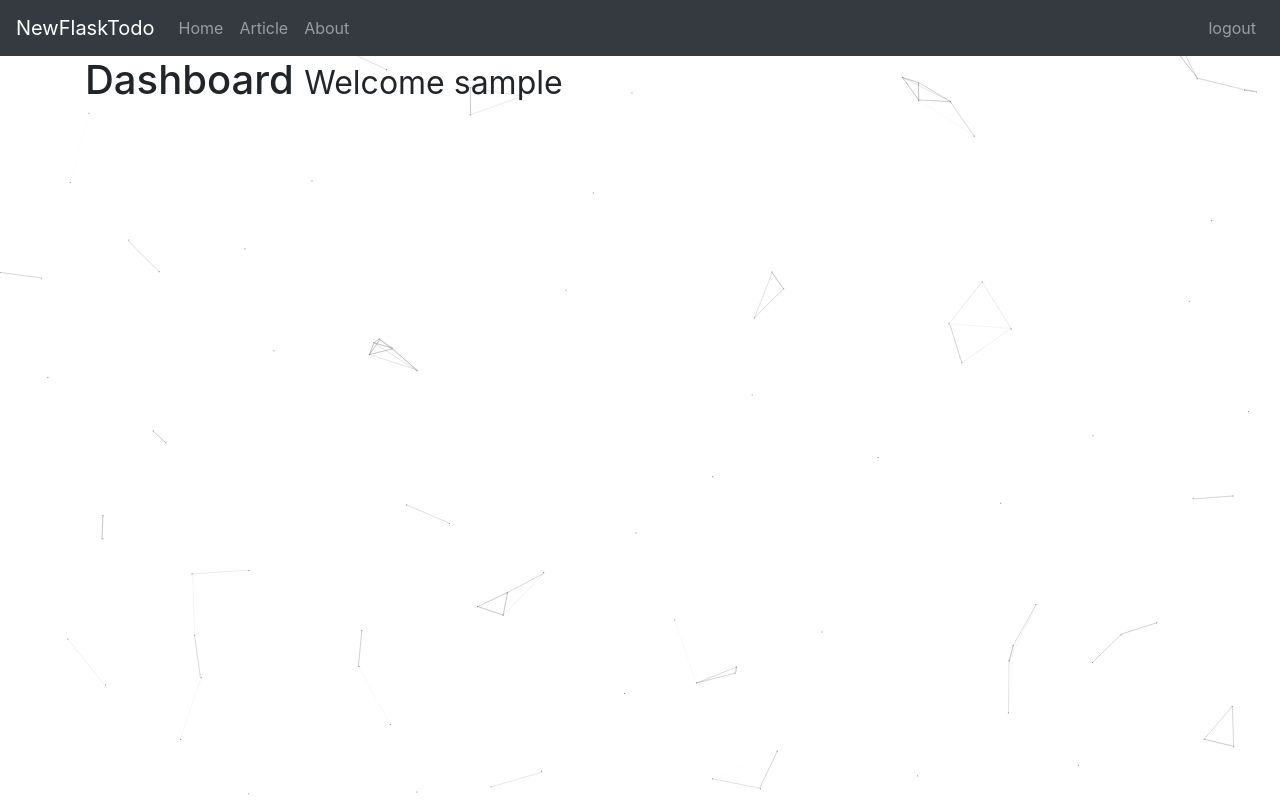
After one commit to AIM-1993/NewFlaskTodo, a Flask app: page /dashboard in a window 1280 px wide. The commit adds this page. Run offline with Flask 2, Linux system fonts and the light colour scheme; the visitor is signed in with stand-in values (Sample User, id 1); some libraries are stand-ins or nearby versions.

Commit message:
实现了login和logout

```diff
--- a/newFlaskTodo/app.py
+++ b/newFlaskTodo/app.py
@@ -3,6 +3,7 @@ from data import Articles
 from flask_mysqldb import MySQL
 from wtforms import Form, StringField, TextAreaField, PasswordField, validators
 from passlib.hash import sha256_crypt
+from functools import wraps
 
 app = Flask(__name__)
 app.secret_key = b'_5#y2L"F4Q8z\n\xec]/'
@@ -18,7 +19,7 @@ mysql = MySQL(app)
 
 Articles = Articles()
 
-
+# Create Register Class
 class RegisterForm(Form):
     name = StringField('Name', [validators.Length(min=1, max=50)])
     username = StringField('Username', [validators.Length(min=4, max=25)])
@@ -30,6 +31,7 @@ class RegisterForm(Form):
     confirm = PasswordField('Confirm Password.')
 
 
+# Register
 @app.route('/register', methods=['GET', 'POST'])
 def register():
     form = RegisterForm(request.form)
@@ -69,12 +71,48 @@ def login():
             password = data['password']
             # Compare the passwords
             if sha256_crypt.verify(password_candidate, password):
-                app.logger.info('PASSWORD MATCHED')
+                session['logged_in'] = True
+                session['username'] = username
+
+                flash("You are now logged in.", "success")
+                return redirect(url_for('dashboard'))
             else:
-                app.logger.info('PASSWORD NOT MATCHED')
+                error = "Password Not Match"
+                return render_template('login.html', error=error)
+
+            cur.close()
         else:
-            app.logger.info("No USER")
+            error = "User Name Not Found"
+            return render_template('login.html', error=error)
     return render_template('login.html')
+
+
+# Check if user logged in
+def is_logged_in(f):
+    @wraps(f)
+    def wrap(*args, **kwargs):
+        if 'logged_in' in session:
+            return f(*args, **kwargs)
+        else:
+            flash('Unauthorized, Please login', 'danger')
+            return redirect(url_for('login'))
+    return wrap
+
+
+
+
+# Logout
+@app.route('/logout')
+def logout():
+    session.clear()
+    flash('You are now logged out', 'success')
+    return redirect(url_for('login'))
+
+# Dashboard
+@app.route('/dashboard')
+@is_logged_in
+def dashboard():
+    return render_template('dashboard.html')
 
 @app.route('/')
 def index():
--- /dev/null
+++ b/newFlaskTodo/static/js/canvas.js
@@ -0,0 +1,113 @@
+
+! function() {
+//封装方法，压缩之后减少文件大小
+function get_attribute(node, attr, default_value) {
+    return node.getAttribute(attr) || default_value;
+}
+//封装方法，压缩之后减少文件大小
+function get_by_tagname(name) {
+    return document.getElementsByTagName(name);
+}
+//获取配置参数
+function get_config_option() {
+    var scripts = get_by_tagname("script"),
+    script_len = scripts.length,
+    script = scripts[script_len - 1]; //当前加载的script
+    return {
+    l: script_len, //长度，用于生成id用
+    z: get_attribute(script, "zIndex", -1), //z-index
+    o: get_attribute(script, "opacity", 0.5), //opacity
+    c: get_attribute(script, "color", "0,0,0"), //color
+    n: get_attribute(script, "count", 99) //count
+    };
+}
+//设置canvas的高宽
+function set_canvas_size() {
+    canvas_width = the_canvas.width = window.innerWidth || document.documentElement.clientWidth || document.body.clientWidth,
+    canvas_height = the_canvas.height = window.innerHeight || document.documentElement.clientHeight || document.body.clientHeight;
+}
+
+//绘制过程
+function draw_canvas() {
+    context.clearRect(0, 0, canvas_width, canvas_height);
+    //随机的线条和当前位置联合数组
+    var e, i, d, x_dist, y_dist, dist; //临时节点
+    //遍历处理每一个点
+    random_points.forEach(function(r, idx) {
+    r.x += r.xa,
+    r.y += r.ya, //移动
+    r.xa *= r.x > canvas_width || r.x < 0 ? -1 : 1,
+    r.ya *= r.y > canvas_height || r.y < 0 ? -1 : 1, //碰到边界，反向反弹
+    context.fillRect(r.x - 0.5, r.y - 0.5, 1, 1); //绘制一个宽高为1的点
+    //从下一个点开始
+    for (i = idx + 1; i < all_array.length; i++) {
+        e = all_array[i];
+        // 当前点存在
+        if (null !== e.x && null !== e.y) {
+        x_dist = r.x - e.x; //x轴距离 l
+        y_dist = r.y - e.y; //y轴距离 n
+        dist = x_dist * x_dist + y_dist * y_dist; //总距离, m
+
+        dist < e.max && (e === current_point && dist >= e.max / 2 && (r.x -= 0.03 * x_dist, r.y -= 0.03 * y_dist), //靠近的时候加速
+            d = (e.max - dist) / e.max,
+            context.beginPath(),
+            context.lineWidth = d / 2,
+            context.strokeStyle = "rgba(" + config.c + "," + (d + 0.2) + ")",
+            context.moveTo(r.x, r.y),
+            context.lineTo(e.x, e.y),
+            context.stroke());
+        }
+    }
+    }), frame_func(draw_canvas);
+}
+//创建画布，并添加到body中
+var the_canvas = document.createElement("canvas"), //画布
+    config = get_config_option(), //配置
+    canvas_id = "c_n" + config.l, //canvas id
+    context = the_canvas.getContext("2d"), canvas_width, canvas_height,
+    frame_func = window.requestAnimationFrame || window.webkitRequestAnimationFrame || window.mozRequestAnimationFrame || window.oRequestAnimationFrame || window.msRequestAnimationFrame || function(func) {
+    window.setTimeout(func, 1000 / 45);
+    }, random = Math.random,
+    current_point = {
+    x: null, //当前鼠标x
+    y: null, //当前鼠标y
+    max: 20000 // 圈半径的平方
+    },
+    all_array;
+the_canvas.id = canvas_id;
+the_canvas.style.cssText = "position:fixed;top:0;left:0;z-index:" + config.z + ";opacity:" + config.o;
+get_by_tagname("body")[0].appendChild(the_canvas);
+
+//初始化画布大小
+set_canvas_size();
+window.onresize = set_canvas_size;
+//当时鼠标位置存储，离开的时候，释放当前位置信息
+window.onmousemove = function(e) {
+    e = e || window.event;
+    current_point.x = e.clientX;
+    current_point.y = e.clientY;
+}, window.onmouseout = function() {
+    current_point.x = null;
+    current_point.y = null;
+};
+//随机生成config.n条线位置信息
+for (var random_points = [], i = 0; config.n > i; i++) {
+    var x = random() * canvas_width, //随机位置
+    y = random() * canvas_height,
+    xa = 2 * random() - 1, //随机运动方向
+    ya = 2 * random() - 1;
+    // 随机点
+    random_points.push({
+    x: x,
+    y: y,
+    xa: xa,
+    ya: ya,
+    max: 6000 //沾附距离
+    });
+}
+all_array = random_points.concat([current_point]);
+//0.1秒后绘制
+setTimeout(function() {
+    draw_canvas();
+}, 500);
+}();
--- /dev/null
+++ b/newFlaskTodo/templates/dashboard.html
@@ -0,0 +1,4 @@
+{% extends 'layout.html' %}
+{% block body %}
+    <h1>Dashboard <small> Welcome {{ session.username }}</small></h1>
+{% endblock %}
--- a/newFlaskTodo/templates/home.html
+++ b/newFlaskTodo/templates/home.html
@@ -6,3 +6,4 @@
     <p class='lead'>This is a new version of FlaskTodo</p>
   </div>
 {% endblock %}
+<!--PageEndHtml Block Begin-->
--- a/newFlaskTodo/templates/includes/_messages.html
+++ b/newFlaskTodo/templates/includes/_messages.html
@@ -5,3 +5,11 @@
     {% endfor %}
  {% endif %}
 {% endwith %}
+
+{% if error %}
+  <div class="alert alert-danger">{{ error }}</div>
+{% endif %}
+
+{% if msg %}
+  <div class="alert alert-success">{{ msg }}</div>
+{% endif %}
--- a/newFlaskTodo/templates/includes/_navbar.html
+++ b/newFlaskTodo/templates/includes/_navbar.html
@@ -16,8 +16,15 @@
         <a class="nav-link" href="/about">About</a>
       </li>
     </ul>
-    <ul class="nav navbar-nav navbar-right">
-      <li><a href="/register">Register</a></li>
+    <ul class="navbar-nav navbar-right">
+      {% if session.logged_in %}
+        <li><a class="nav-link" href="/logout">logout</a></li>
+      {% else %}
+        <li><a class="nav-link" href="/register">Register</a></li>
+        <li><a class="nav-link" href="/login">login</a></li>
+      {% endif %}
+
     </ul>
+
   </div>
 </nav>
--- a/newFlaskTodo/templates/layout.html
+++ b/newFlaskTodo/templates/layout.html
@@ -14,6 +14,7 @@
     {% block body %}{% endblock %}
   </div>
 </body>
+  <script type="text/javascript" src="../static/js/canvas.js"></script>
   <script src="https://cdn.bootcss.com/jquery/3.2.1/jquery.slim.min.js" integrity="sha384-KJ3o2DKtIkvYIK3UENzmM7KCkRr/rE9/Qpg6aAZGJwFDMVNA/GpGFF93hXpG5KkN" crossorigin="anonymous"></script>
   <script src="https://cdn.bootcss.com/popper.js/1.12.9/umd/popper.min.js" integrity="sha384-ApNbgh9B+Y1QKtv3Rn7W3mgPxhU9K/ScQsAP7hUibX39j7fakFPskvXusvfa0b4Q" crossorigin="anonymous"></script>
   <script src="https://cdn.bootcss.com/bootstrap/4.0.0/js/bootstrap.min.js" integrity="sha384-JZR6Spejh4U02d8jOt6vLEHfe/JQGiRRSQQxSfFWpi1MquVdAyjUar5+76PVCmYl" crossorigin="anonymous"></script>
--- a/newFlaskTodo/templates/login.html
+++ b/newFlaskTodo/templates/login.html
@@ -2,7 +2,6 @@
 
 {% block body %}
   <h1>Login</h1>
-  {% include 'includes/_messages.html' %}
   <form action="" method="POST">
     <div class='form-group'>
       <label>Username</label>
@@ -10,7 +9,7 @@
     </div>
     <div class="form-group">
       <label>Password</label>
-      <input type="text" name="password" class="form-control" value={{ request.form.password }}>
+      <input type="password" name="password" autocomplete="off" class="form-control" value={{ request.form.password }}>
     </div>
     <button type='submit' class='btn btn-primary'>Submit</button>
   </form>
```
